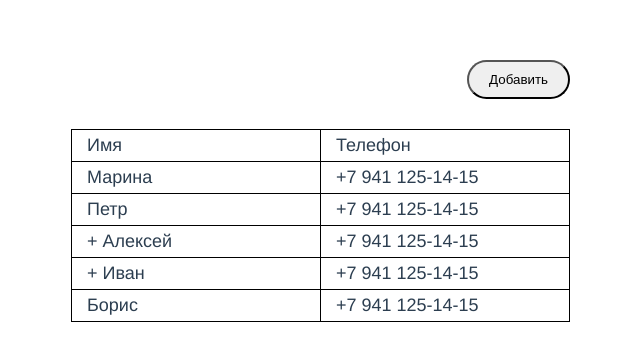
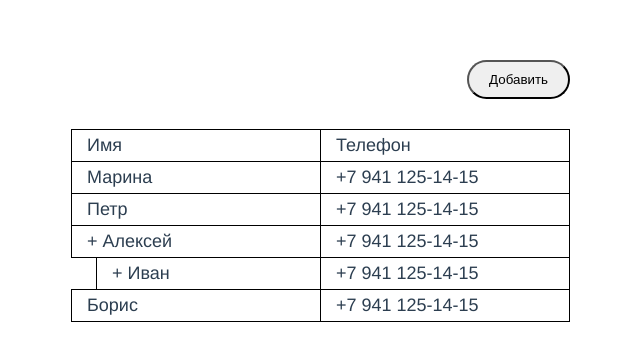
Before and after one commit to dmtrmkhlv/roistat-frontend-developer-test, a Vue app in the folder vue-test/: page /#/ in a window 1280 px wide. Shown: the top 350 px of the page, without its empty margins (320-960 px from the left). Built offline with nearby package versions, Linux system fonts and the light colour scheme.

Commit message:
Создайте таблицу и кнопку, вызывающую модальное окно с формой

```diff
--- a/vue-test/src/components/Table.vue
+++ b/vue-test/src/components/Table.vue
@@ -18,7 +18,7 @@
                 <div class="table__row__item">+7 941 125-14-15</div>
             </div>
              <div class="table__row">
-                <div class="table__row__item"><span>+ </span>Иван</div>
+                <div class="table__row__item level"><span>+ </span>Иван</div>
                 <div class="table__row__item">+7 941 125-14-15</div>
             </div>
              <div class="table__row">
@@ -61,4 +61,7 @@ export default {
     padding: 5px 15px;
     text-align: left;
 }
+.table__row__item.level{
+    width: 45%;
+}
 </style>
```
